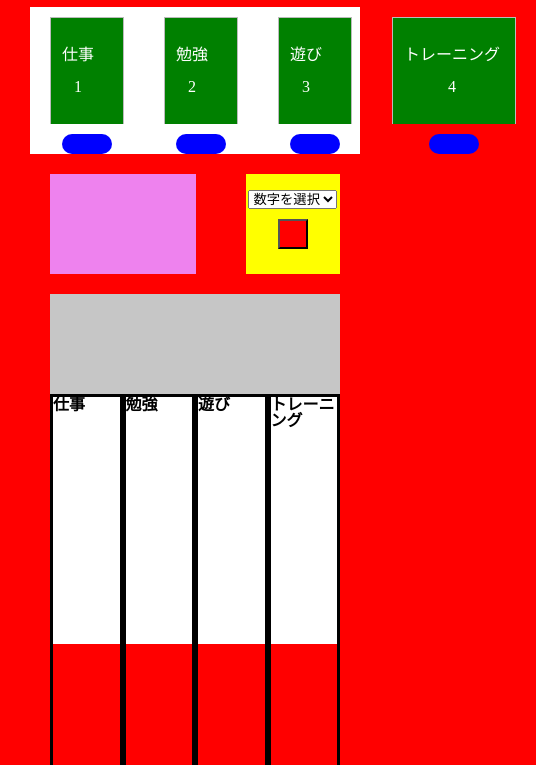
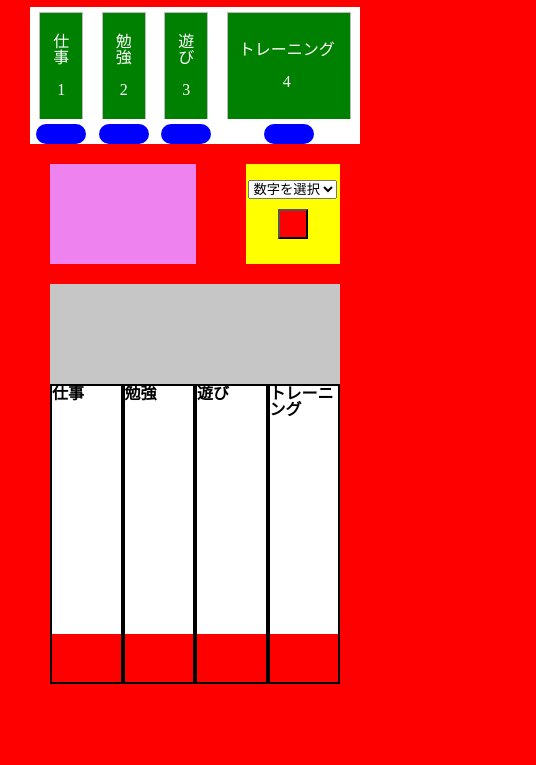
Before and after one commit to 5884soudi/To_do_list, a plain HTML site: page index.html in a window 390 px wide. Shown: the part 79-844 px from the top of the page, 536 px wide, since content can reach past the window. Drawn offline with Linux system fonts and the light colour scheme.

Commit message:
レスポンシブ対応しました

```diff
--- a/assets/Js/script.js
+++ b/assets/Js/script.js
@@ -13,7 +13,7 @@ text.style.type == 'text';
 text.classList.add('input');
 
 selectBtn.addEventListener('click', function () {
-    console.log(selectItem.value);
+    // console.log(selectItem.value);
     if (selectItem.value !== '選択') {
         if (selectItem.value == '仕事') {
             text.placeholder = '仕事頑張るぞ！'
@@ -25,7 +25,7 @@ selectBtn.addEventListener('click', function () {
             text.placeholder = 'Just Do It !!'
         }
         Info[0].appendChild(text);
-        console.log(Info[0]);
+        // console.log(Info[0]);
     }
 });
 
@@ -34,6 +34,7 @@ let outBtn = document.getElementsByClassName('button')
 // console.log(outBtn);
 for (let i = 0; i < outBtn.length; i++) {
     outBtn[i].addEventListener('click', function () {
+        if (text.value != '') {
             const outPutText = text.value;
             // console.log(outPutText);
             let liTag = document.createElement('li');
@@ -43,13 +44,13 @@ for (let i = 0; i < outBtn.length; i++) {
             let ulTag = document.getElementsByClassName('todo-list');
             // console.log(ulTag[0]);
 
-        if (selectItem.value == '仕事'){
+            if (selectItem.value == '仕事') {
                 ulTag[0].appendChild(liTag);
-        }else if (selectItem.value == '勉強'){
+            } else if (selectItem.value == '勉強') {
                 ulTag[1].appendChild(liTag);
-        }else if (selectItem.value == '遊び'){
+            } else if (selectItem.value == '遊び') {
                 ulTag[2].appendChild(liTag);
-        }else if (selectItem.value == 'トレーニング'){
+            } else if (selectItem.value == 'トレーニング') {
                 ulTag[3].appendChild(liTag);
             }
             text.value = '';
@@ -64,6 +65,7 @@ for (let i = 0; i < outBtn.length; i++) {
             deleteBtn.addEventListener('click', function () {
                 this.parentElement.remove();
             })
+        }
 
     })
 }
--- a/assets/css/style.css
+++ b/assets/css/style.css
@@ -139,7 +139,7 @@ input[type="text"] {
 
 #output1 {
     width: 25%;
-    height: 100vh;
+    height: auto;
     border: solid 3px black;
 }
 #output2 {
@@ -183,3 +183,35 @@ li:last-child {
 	color: rgb(202, 20, 20);
 	cursor: pointer;
 }
+
+
+
+/* -------------------- レスポンシブ ---------------------- */
+@media screen and (max-width: 780px) {
+    .merchandise li {
+        height: 100px;
+        width: 20px;
+        margin: 5px;
+    }
+    .items {
+        height: none;
+    }
+
+    #output {
+        height: 300px;
+    }
+    li {
+        margin: 3px;
+    }
+
+    .delete {
+        margin-left: 3px;
+    }
+
+    #output1, #output2, #output3, #output4 {
+        width: 25%;
+        height: auto;
+        border: solid 2px black;
+
+    }
+}
--- a/index.html
+++ b/index.html
@@ -1,5 +1,6 @@
 <!DOCTYPE html>
 <html lang="ja">
+
 <head>
     <meta charset="UTF-8">
     <meta http-equiv="X-UA-Compatible" content="IE=edge">
@@ -8,6 +9,7 @@
     <link rel="stylesheet" href="./assets/css/reset.css">
     <link rel="stylesheet" href="./assets/css/style.css">
 </head>
+
 <body>
     <header>
         <div class="header">
@@ -18,20 +20,20 @@
         <div class="main">
             <ul class="contens">
                 <div class="merchandise">
-                       <li>仕事<br><br>1</li>
-                       <input type="button" id="btn" value="" class="button">
+                    <li>仕事<br><br>1</li>
+                    <input type="button" id="btn" class="button">
                 </div>
                 <div class="merchandise">
-                  <li>勉強<br><br>2</li>
-                  <input type="button" id="btn" value="" class="button">
+                    <li>勉強<br><br>2</li>
+                    <input type="button" id="btn" class="button">
                 </div>
                 <div class="merchandise">
-                  <li>遊び<br><br>3</li>
-                  <input type="button" id="btn" value="" class="button">
+                    <li>遊び<br><br>3</li>
+                    <input type="button" id="btn" class="button">
                 </div>
                 <div class="merchandise">
-                  <li class="workout">トレーニング<br><br>4</li>
-                  <input type="button" id="btn" value="" class="button">
+                    <li class="workout">トレーニング<br><br>4</li>
+                    <input type="button" id="btn" class="button">
                 </div>
             </ul>
 
@@ -92,4 +94,5 @@
 
     <script src="./assets/Js/script.js"></script>
 </body>
+
 </html>
```
Lines whose indentation alone changed are shown as unchanged.
